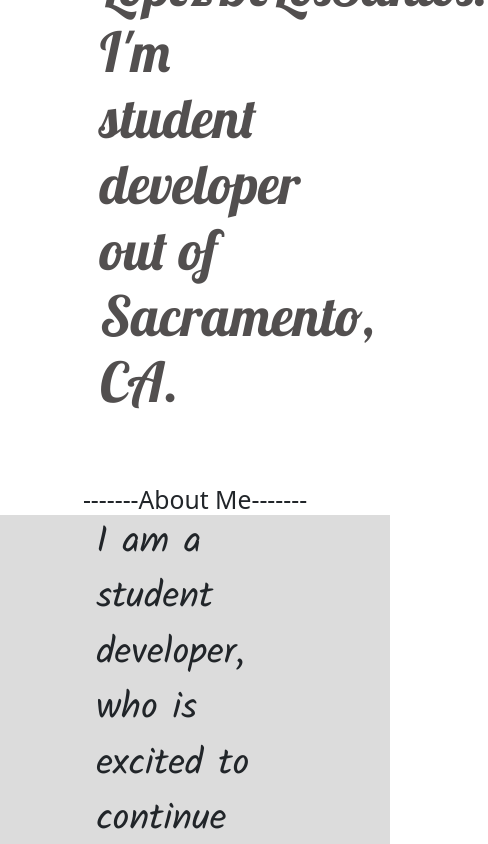
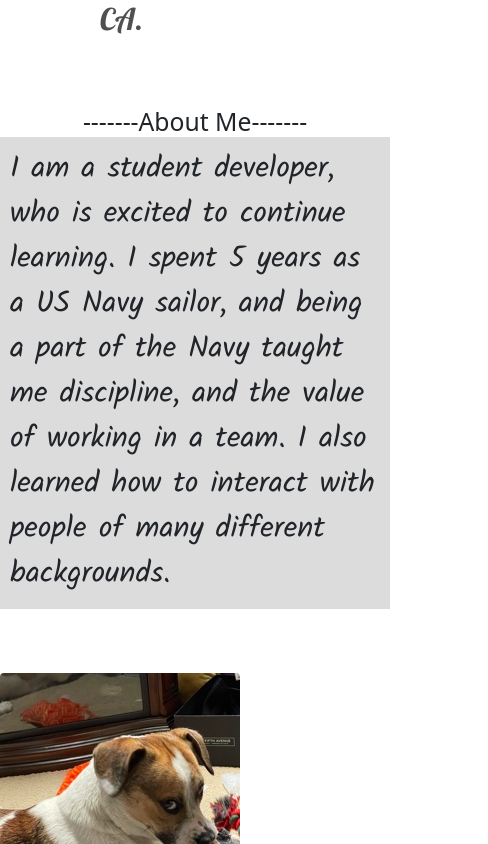
Before and after one commit to edgara426/Portfolio-Edgar, a plain HTML site: page index.html in a window 390 px wide. Shown: the part 660-1504 px from the top of the page, 488 px wide, since content can reach past the window. Drawn offline with nearby package versions, Linux system fonts and the light colour scheme.

Commit message:
changes to mobile

```diff
--- a/index.html
+++ b/index.html
@@ -68,9 +68,9 @@
 
       <div class="row3" id="ME">
         <div class="col-sm-12">
-            <h1>Hi, I'm Edgar LopezDeLosSantos. I'm student developer out of Sacramento, CA.</h1>
+            <h1 class="intro">Hi, I'm Edgar LopezDeLosSantos. I'm student developer out of Sacramento, CA.</h1>
             <h2>-------About Me-------</h2>
-            <p>I am a student developer, who is excited to continue learning. I spent 5 years as a US Navy sailor, and being a part of the Navy taught me discipline, and the value of working in a team. I also learned how to interact with people of many different backgrounds.</p>
+            <p class="intro">I am a student developer, who is excited to continue learning. I spent 5 years as a US Navy sailor, and being a part of the Navy taught me discipline, and the value of working in a team. I also learned how to interact with people of many different backgrounds.</p>
             <br>
             <br>
             <div class="col3"></div>
--- a/styles.css
+++ b/styles.css
@@ -93,6 +93,16 @@ footer {
     color: lavenderblush;
     padding-top: 0px;
 }
+@media only screen and (max-width: 576px) {
+    .intro {
+        font-size: 30px;
+    }
+  p {
+      font-size: 22px;
+      padding: 10px 10px 12px 10px;
+  }
+}
+
 @media only screen and (min-width: 992px) {
     .row.gx-5 {
         padding-left: 100px;
```
